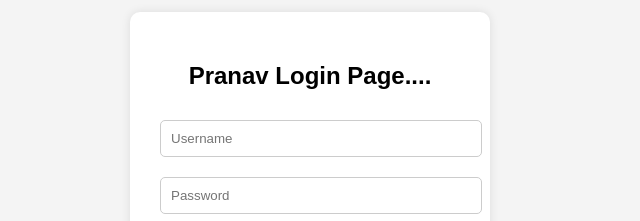
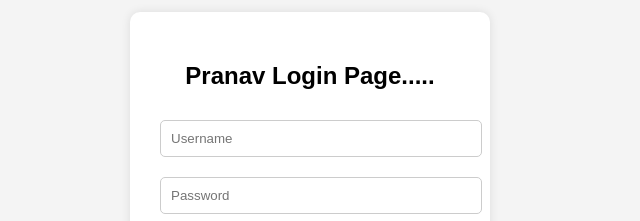
Before and after one commit to JadhavPranav-cloud/CICD, a plain HTML site: page website/index.html in a window 1280 px wide. Shown: the part 256-477 px from the top of the page, 330-970 px from the left. Drawn offline with Linux system fonts and the light colour scheme.

Commit message:
index.html

```diff
--- a/website/index.html
+++ b/website/index.html
@@ -49,7 +49,7 @@
 <body>
 
   <div class="login-container">
-    <h2>Pranav Login Page.... </h2>
+    <h2>Pranav Login Page..... </h2>
     <form action="/login" method="post">
       <input type="text" name="username" placeholder="Username" required />
       <input type="password" name="password" placeholder="Password" required />
```
